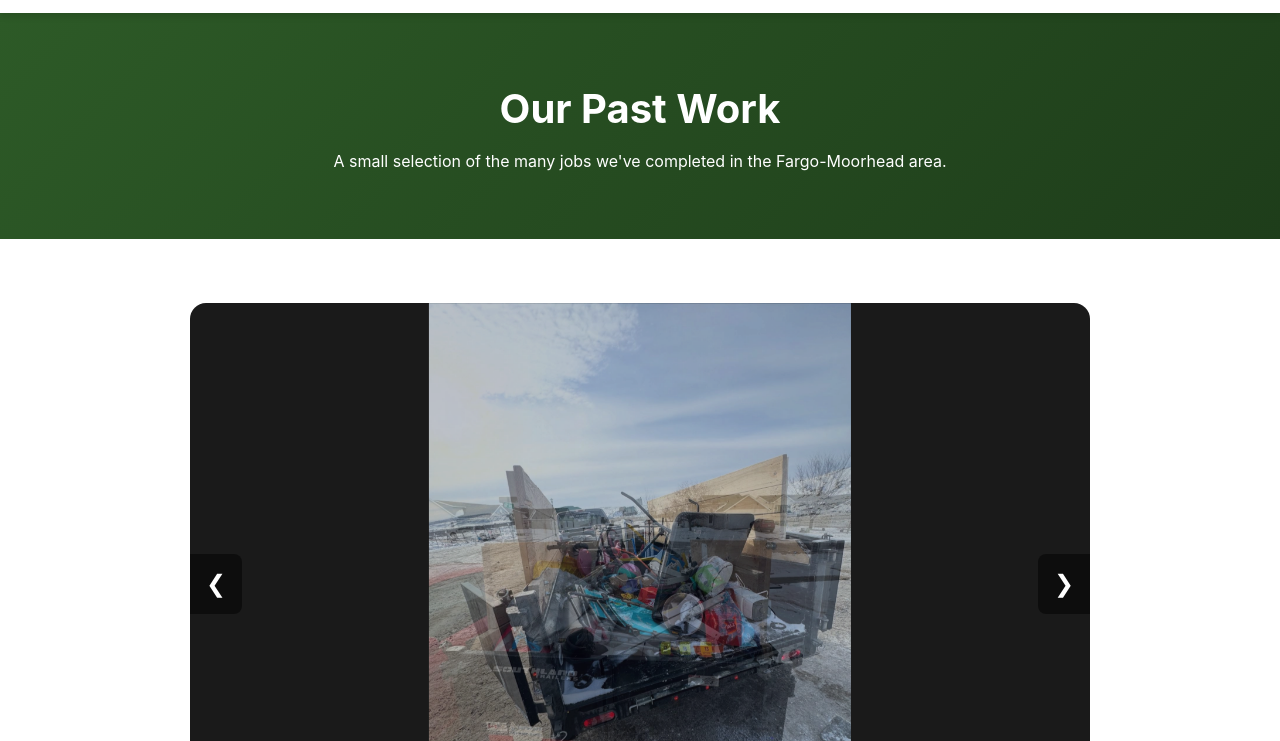
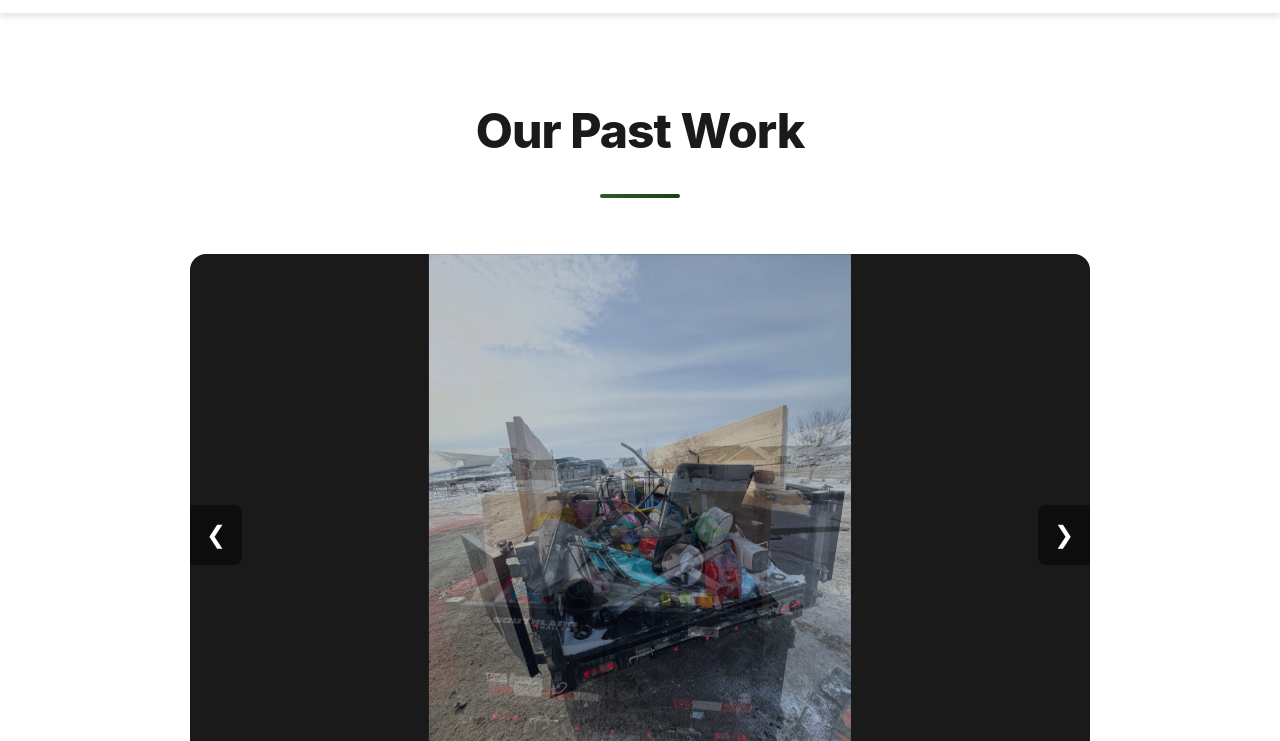
Before and after one commit to cody-elhard/jakes-junk-removal, a plain HTML site: page past-work.html in a window 1280 px wide. Shown: the part 59-800 px from the top of the page. Drawn offline with Linux system fonts and the light colour scheme.

Commit message:
styling fixes

```diff
--- a/javascript/slideshow.js
+++ b/javascript/slideshow.js
@@ -25,10 +25,12 @@ const galleryImages = [
     { src: 'images/past-work/IMG_6521.JPG', alt: 'Junk removal project' },
     { src: 'images/past-work/IMG_6522.JPG', alt: 'Junk removal project' },
     { src: 'images/past-work/IMG_6523.JPG', alt: 'Junk removal project' },
-    { src: 'images/past-work/IMG_6524.JPG', alt: 'Junk removal project' },
     { src: 'images/past-work/IMG_6525.JPG', alt: 'Junk removal project' },
     { src: 'images/past-work/IMG_6526.JPG', alt: 'Junk removal project' }
 ];
+
+// Comment out images for mobile grid optimization (i.e. 3 full rows on mobile)
+// { src: 'images/past-work/IMG_6524.JPG', alt: 'Junk removal project' },
 
 // Initialize slideshow if on gallery page
 if (slideshowContainer && thumbnailContainer) {
--- a/past-work.html
+++ b/past-work.html
@@ -31,9 +31,6 @@
         <section class="page-header">
             <div class="container">
                 <h1>Our Past Work</h1>
-                <p>
-                  A small selection of the many jobs we've completed in the Fargo-Moorhead area.
-                </p>
             </div>
         </section>
 
--- a/styles.css
+++ b/styles.css
@@ -447,7 +447,7 @@ img {
 
 .about-intro h1 {
     font-size: 2.5rem;
-    color: var(--primary);
+    color: var(--dark);
     margin-bottom: 0.5rem;
 }
 
@@ -467,7 +467,7 @@ img {
 }
 
 .about-text h2 {
-    color: var(--primary);
+    color: var(--dark);
     margin-bottom: 1.5rem;
 }
 
@@ -571,19 +571,39 @@ img {
    Past Work / Gallery Page
 ================================ */
 .page-header {
-    background: linear-gradient(135deg, var(--primary) 0%, var(--primary-dark) 100%);
-    color: var(--white);
-    padding: 4rem 0;
+    background: var(--white);
+    padding: 5rem 0 1.5rem;
     text-align: center;
+    position: relative;
+}
+
+.page-header::after {
+    content: '';
+    display: block;
+    width: 80px;
+    height: 4px;
+    background: linear-gradient(90deg, var(--primary), var(--primary-dark));
+    margin: 1.5rem auto 0;
+    border-radius: 2px;
 }
 
 .page-header h1 {
-    font-size: 2.5rem;
-    margin-bottom: 0.5rem;
+    font-size: 3rem;
+    font-weight: 800;
+    color: var(--dark);
+    margin-bottom: 1rem;
+    letter-spacing: -0.02em;
+}
+
+.page-header p {
+    font-size: 1.125rem;
+    color: var(--gray);
+    max-width: 600px;
+    margin: 0 auto;
 }
 
 .gallery-section {
-    padding: 4rem 0;
+    padding: 2rem 0 4rem;
 }
 
 .slideshow-container {
```
